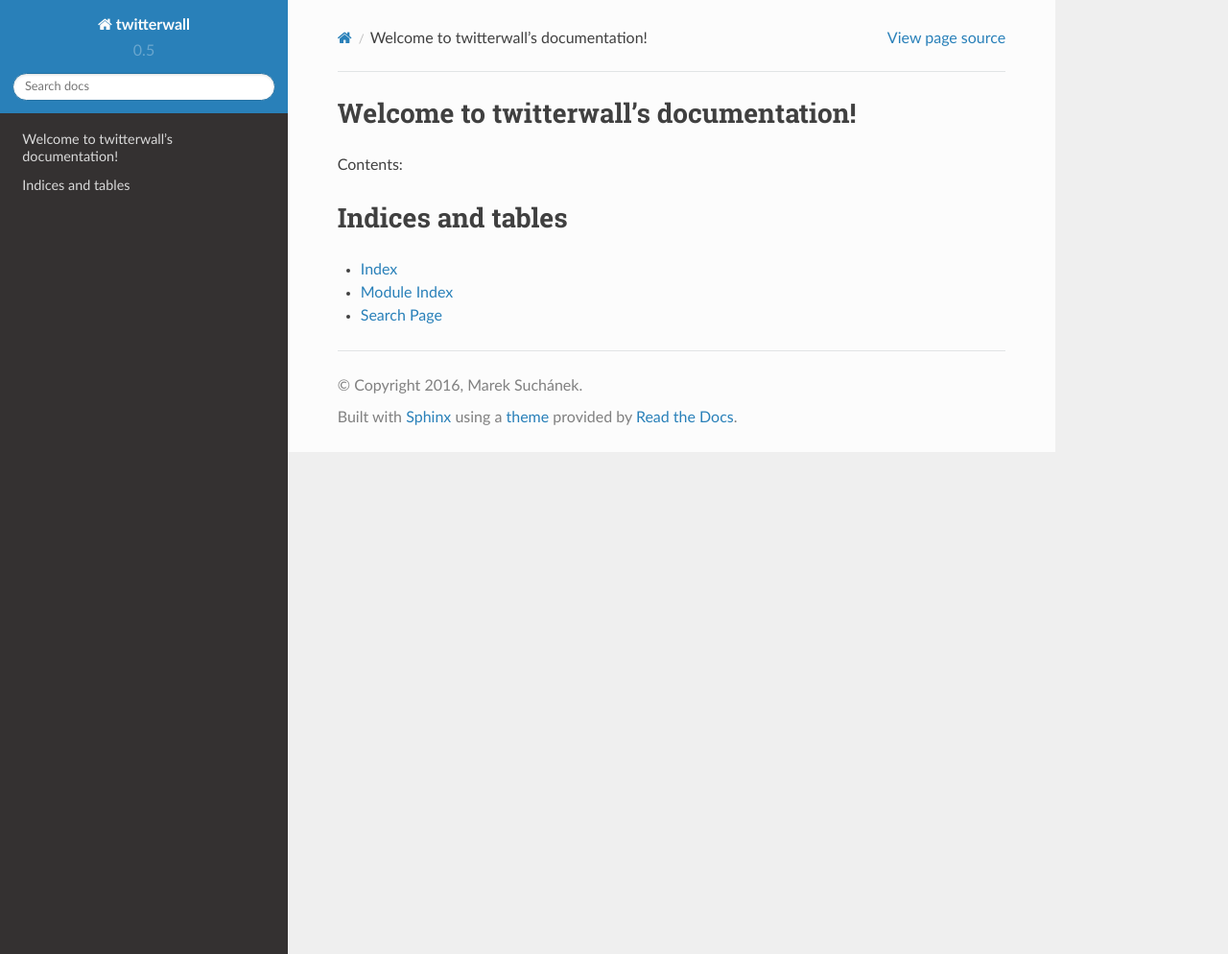
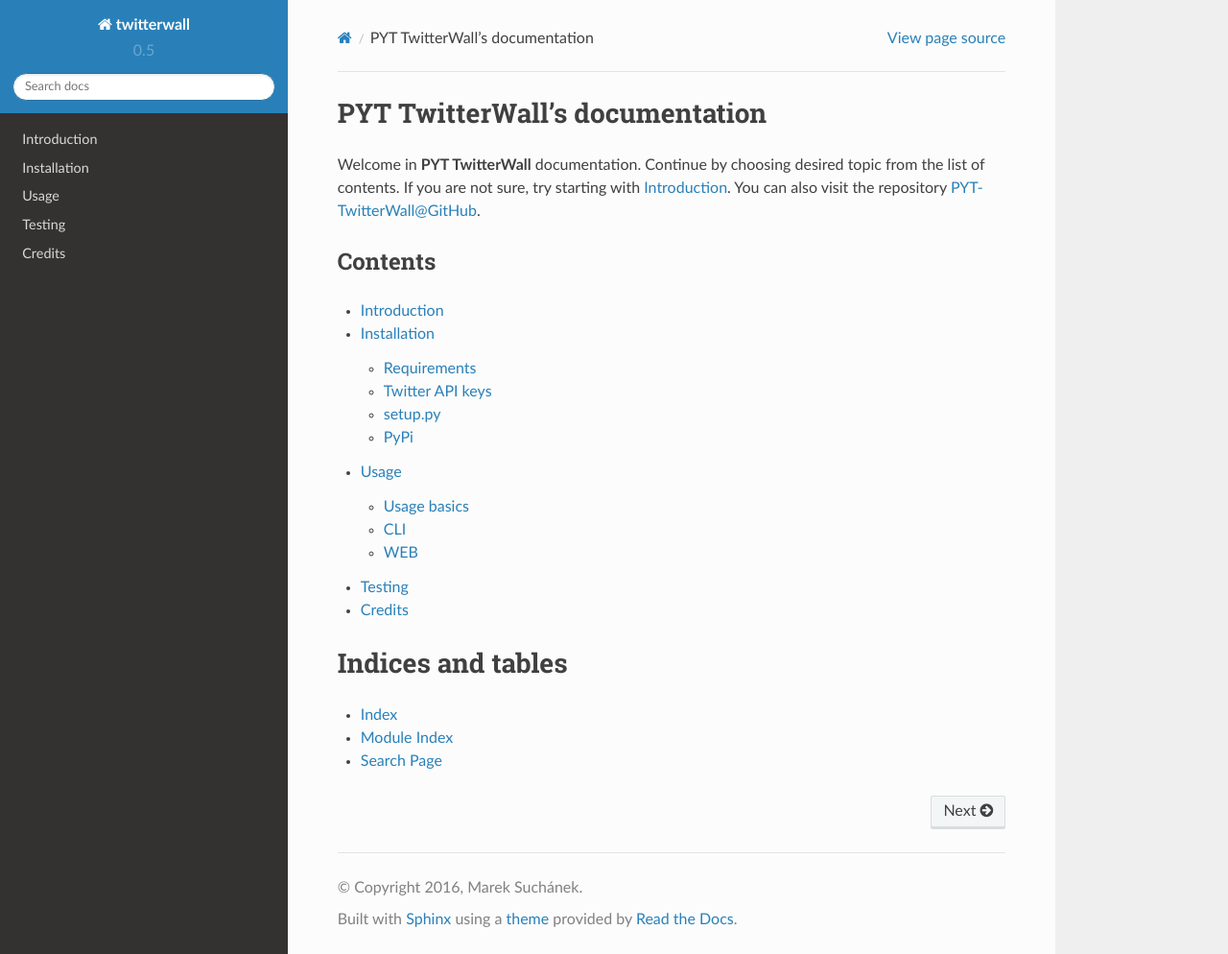
Before and after one commit to MarekSuchanek/PYT-TwitterWall, a Sphinx documentation site: the page built from docs/index.rst, in a window 1280 px wide and 994 px high. Shown: the whole window at 96% size. Built offline with Sphinx 7.4.7 and the Read the Docs theme 2.0.0, drawn with Linux system fonts in a browser that asks for light colours.

Commit message:
Setting up docs outline

```diff
--- /dev/null
+++ b/docs/credits.rst
@@ -0,0 +1,2 @@
+Credits
+=======
--- a/docs/index.rst
+++ b/docs/index.rst
@@ -1,16 +1,22 @@
-.. twitterwall documentation master file, created by
-   sphinx-quickstart on Wed Nov  2 14:39:23 2016.
-   You can adapt this file completely to your liking, but it should at least
-   contain the root `toctree` directive.
+PYT TwitterWall's documentation
+===============================
 
-Welcome to twitterwall's documentation!
-=======================================
+Welcome in **PYT TwitterWall** documentation. Continue
+by choosing desired topic from the list of contents. If
+you are not sure, try starting with :doc:`intro`. You can
+also visit the repository `PYT-TwitterWall@GitHub <https://github.com/MarekSuchanek/PYT-TwitterWall>`_.
 
-Contents:
+Contents
+--------
 
 .. toctree::
    :maxdepth: 2
 
+   intro
+   install/index
+   usage/index
+   testing
+   credits
 
 
 Indices and tables
--- /dev/null
+++ b/docs/install/api_keys.rst
@@ -0,0 +1,2 @@
+Twitter API keys
+================
--- /dev/null
+++ b/docs/install/index.rst
@@ -0,0 +1,10 @@
+Installation
+============
+
+.. toctree::
+   :maxdepth: 2
+
+   requirements
+   api_keys
+   setup_py
+   pypi
--- /dev/null
+++ b/docs/install/pypi.rst
@@ -0,0 +1,2 @@
+PyPi
+====
--- /dev/null
+++ b/docs/install/requirements.rst
@@ -0,0 +1,2 @@
+Requirements
+============
--- /dev/null
+++ b/docs/install/setup_py.rst
@@ -0,0 +1,2 @@
+setup.py
+========
--- /dev/null
+++ b/docs/testing.rst
@@ -0,0 +1,2 @@
+Testing
+=======
--- /dev/null
+++ b/docs/usage/basics.rst
@@ -0,0 +1,2 @@
+Usage basics
+============
--- /dev/null
+++ b/docs/usage/cli.rst
@@ -0,0 +1,2 @@
+CLI
+===
--- /dev/null
+++ b/docs/usage/index.rst
@@ -0,0 +1,9 @@
+Usage
+=====
+
+.. toctree::
+   :maxdepth: 2
+
+   basics
+   cli
+   web
--- /dev/null
+++ b/docs/usage/web.rst
@@ -0,0 +1,2 @@
+WEB
+===
```
Also changed, not shown: docs/intro.rst (added, +8 -0 lines).
